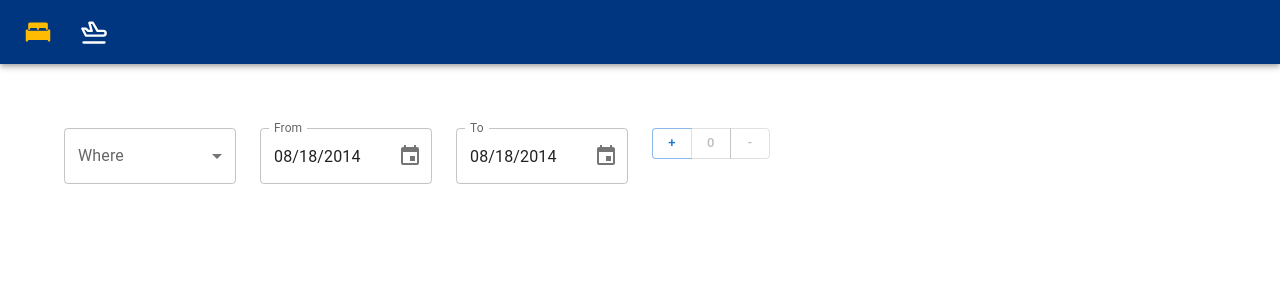
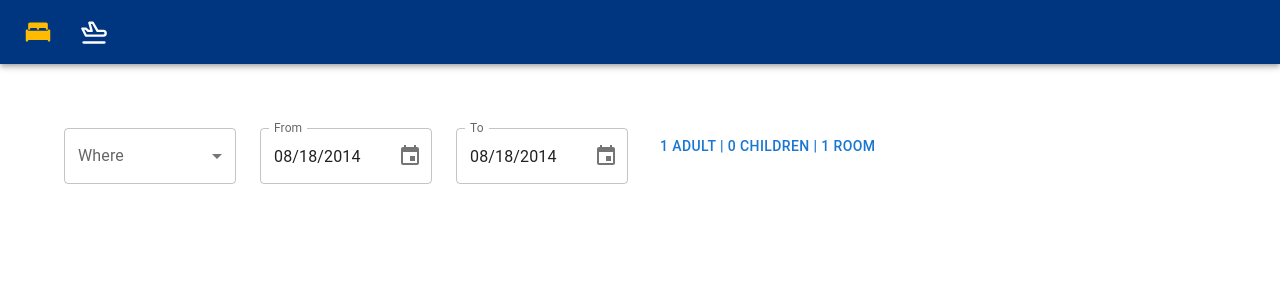
Before and after one commit to ZahraBahmanpour/react-booking, a React (Create React App) app: page /stays in a window 1280 px wide. Shown: the top 300 px of the page. Built offline with nearby package versions, Linux system fonts and the light colour scheme.

Commit message:
add StayInfo Popover component

```diff
--- a/src/components/CountGroupButton.js
+++ b/src/components/CountGroupButton.js
@@ -1,7 +1,7 @@
 import { Button, ButtonGroup } from "@mui/material";
 import { useState } from "react";
 
-const CountGroupButton = () => {
+const CountGroupButton = ({ title }) => {
   const [count, setCount] = useState(0);
 
   const handleIncrement = () => {
@@ -13,7 +13,12 @@ const CountGroupButton = () => {
   };
 
   return (
-    <ButtonGroup size="small" aria-label="small outlined button group">
+    <ButtonGroup
+      size="small"
+      aria-label="small outlined button group"
+      sx={{ alignItems: "center" }}
+    >
+      <div style={{ width: "40%", marginRight: 10 }}>{title}</div>
       <Button onClick={handleIncrement}>+</Button>
       <Button disabled>{count}</Button>
       <Button onClick={handleDecrement} disabled={count < 1}>
--- /dev/null
+++ b/src/components/StayInfoPopOver.js
@@ -0,0 +1,39 @@
+import { Button, Popover, Stack } from "@mui/material";
+import { useState } from "react";
+import CountGroupButton from "./CountGroupButton";
+
+const StayInfoPopOver = () => {
+  const [anchorEl, setAnchorEl] = useState(null);
+
+  const handleClick = (event) => {
+    setAnchorEl(event.currentTarget);
+  };
+
+  const handleClose = () => {
+    setAnchorEl(null);
+  };
+  const open = Boolean(anchorEl);
+  return (
+    <div>
+      <Button onClick={handleClick}>1 Adult | 0 Children | 1 Room</Button>
+      <Popover
+        id={"asasa"}
+        open={open}
+        anchorEl={anchorEl}
+        onClose={handleClose}
+        anchorOrigin={{
+          vertical: "bottom",
+          horizontal: "left",
+        }}
+      >
+        <Stack spacing={2} sx={{ padding: 4 }}>
+          <CountGroupButton title={"Adults"} />
+          <CountGroupButton title={"Children"} />
+          <CountGroupButton title={"Rooms"} />
+        </Stack>
+      </Popover>
+    </div>
+  );
+};
+
+export default StayInfoPopOver;
--- a/src/pages/stays/Stays.js
+++ b/src/pages/stays/Stays.js
@@ -1,7 +1,7 @@
 import { Container, Grid } from "@mui/material";
-import CountGroupButton from "../../components/CountGroupButton";
 import DatePicker from "../../components/DatePicker";
 import DropDown from "../../components/DropDown";
+import StayInfoPopOver from "../../components/StayInfoPopOver";
 import cities from "../../data/cities";
 
 const Stays = () => {
@@ -17,8 +17,8 @@ const Stays = () => {
         <Grid item xs={2} sm={4} md={2}>
           <DatePicker title="To" />
         </Grid>
-        <Grid item xs={2} sm={4} md={2}>
-          <CountGroupButton />
+        <Grid item xs={2} sm={4} md={4}>
+          <StayInfoPopOver />
         </Grid>
       </Grid>
     </Container>
```
